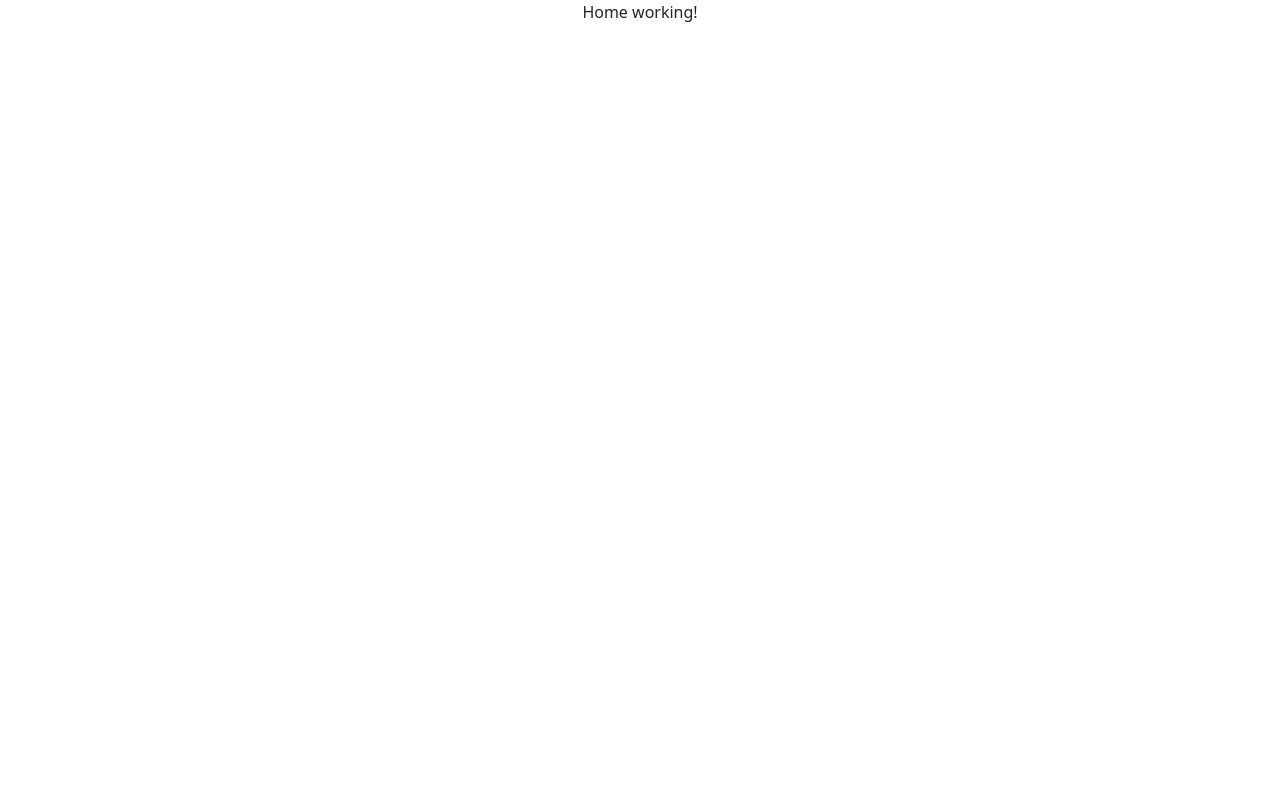
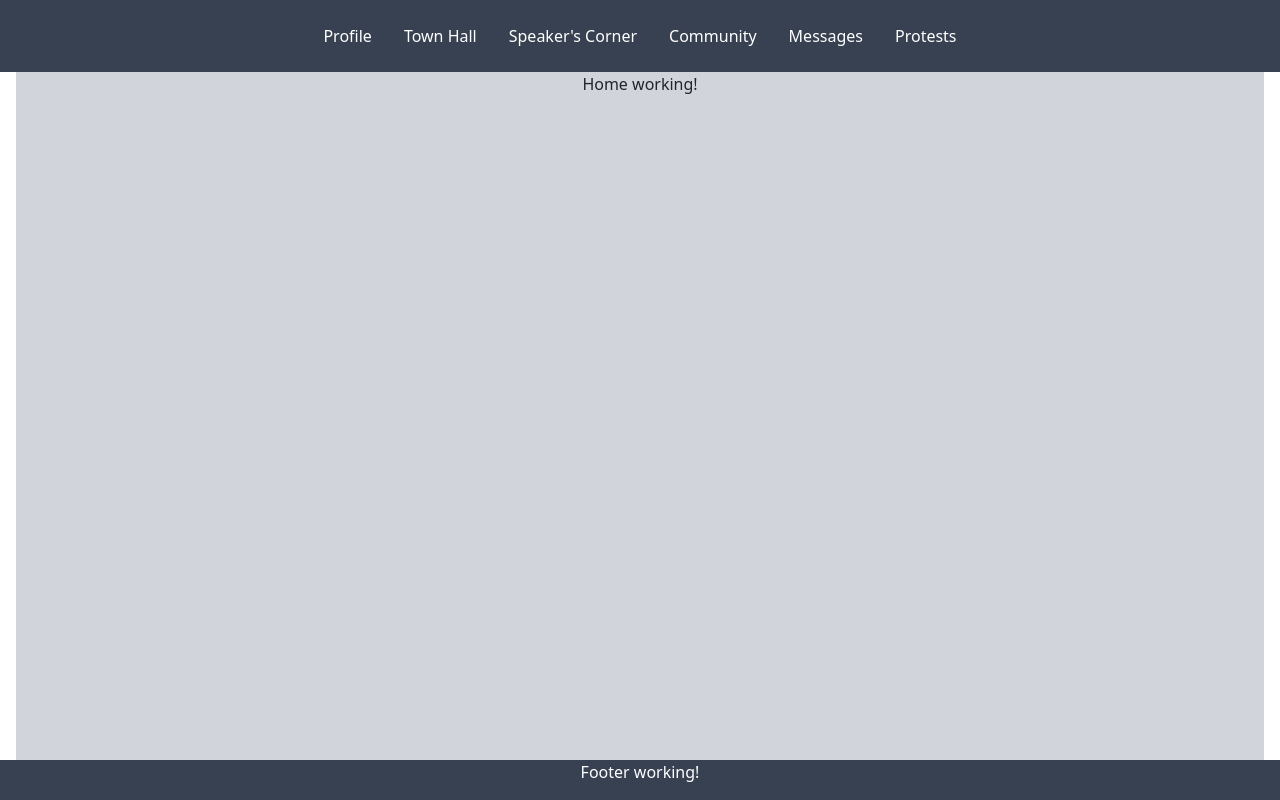
Before and after one commit to CraigAT1181/hive_fe, a React (Vite) app: page / in a window 1280 px wide. Built offline with nearby package versions, Linux system fonts and the light colour scheme.

Commit message:
Created structure for Header, DrawerHeader and NavbarHeader

```diff
--- a/index.html
+++ b/index.html
@@ -5,7 +5,7 @@
     <meta
       name="viewport"
       content="width=device-width, initial-scale=1.0" />
-    <title>Agrarian</title>
+    <title>Hive</title>
     <link
       rel="preconnect"
       href="https://fonts.googleapis.com" />
--- a/src/App.jsx
+++ b/src/App.jsx
@@ -1,8 +1,8 @@
 import React, { Suspense, lazy } from "react";
 import { Routes, Route } from "react-router-dom";
 // import { AuthProvider } from "./components/AuthContext";
-// import Header from "./components/Header";
-// import Footer from "./components/Footer";
+import Header from "./components/Header";
+import Footer from "./components/Footer";
 import ErrorHandler from "./components/ErrorHandler";
 import "@fortawesome/fontawesome-free/css/all.min.css";
 import "./index.css";
@@ -13,7 +13,7 @@ export default function App() {
   return (
     <div className="flex flex-col min-h-screen">
       {/* <AuthProvider> */}
-      {/* <Header /> */}
+      <Header />
       <main className="main">
         <Suspense
           fallback={
@@ -27,13 +27,13 @@ export default function App() {
               element={<Home />}
             />
             <Route
-              path="/error"
+              path="/*"
               element={<ErrorHandler />}
             />
           </Routes>
         </Suspense>
       </main>
-      {/* <Footer /> */}
+      <Footer />
       {/* </AuthProvider> */}
     </div>
   );
--- /dev/null
+++ b/src/components/DrawerHeader.jsx
@@ -0,0 +1,125 @@
+import React from "react";
+// import { useAuth } from "./AuthContext";
+import { Link } from "react-router-dom";
+
+export default function DrawerHeader({ isDrawerOpen, toggleDrawer }) {
+  //   const { user, logout } = useAuth();
+
+  return (
+    <div
+      className={`drawer-secondary transform ${
+        isDrawerOpen ? "translate-x-0" : "-translate-x-full"
+      } transition-transform`}
+      onClick={toggleDrawer}>
+      <div
+        className="drawer-primary"
+        onClick={(e) => e.stopPropagation()}>
+        <button
+          onClick={toggleDrawer}
+          className="drawer-close">
+          <svg
+            className="w-6 h-6"
+            fill="none"
+            stroke="currentColor"
+            viewBox="0 0 24 24"
+            xmlns="http://www.w3.org/2000/svg">
+            <path
+              strokeLinecap="round"
+              strokeLinejoin="round"
+              strokeWidth="2"
+              d="M6 18L18 6M6 6l12 12"></path>
+          </svg>
+        </button>
+        <div className="drawer-user-section">
+          <img
+            className="profile-icon"
+            alt=""
+          />
+          <p className="mb-0">Username</p>
+          <p>Handle</p>
+        </div>
+        <nav className="drawer-nav">
+          <Link
+            to="/profile"
+            className="drawer-nav-item"
+            onClick={toggleDrawer}>
+            <div className="flex">
+              <div className="mr-4 w-6">
+                <i className="fa-solid fa-user"></i>
+              </div>
+              <div>
+                <p className="mb-0 font-semibold">Profile</p>
+              </div>
+            </div>
+          </Link>
+          <Link
+            to="/town-hall"
+            className="drawer-nav-item"
+            onClick={toggleDrawer}>
+            <div className="flex">
+              <div className="mr-4 w-6">
+                <i className="fa-solid fa-house-flag"></i>
+              </div>
+              <div>
+                <p className="mb-0 font-semibold">Town Hall</p>
+              </div>
+            </div>
+          </Link>
+          <Link
+            to="/speakers-corner"
+            className="drawer-nav-item"
+            onClick={toggleDrawer}>
+            <div className="flex">
+              <div className="mr-4 w-6">
+                <i className="fa-solid fa-microphone"></i>
+              </div>
+              <div>
+                <p className="mb-0 font-semibold">Speaker's Corner</p>
+              </div>
+            </div>
+          </Link>
+          <Link
+            to="/community"
+            className="drawer-nav-item"
+            onClick={toggleDrawer}>
+            <div className="flex">
+              <div className="mr-4 w-6">
+                <i className="fa-solid fa-people-arrows"></i>
+              </div>
+              <div>
+                <p className="mb-0 font-semibold">Community</p>
+              </div>
+            </div>
+          </Link>
+          <Link
+            to="/messages"
+            className="drawer-nav-item"
+            onClick={toggleDrawer}>
+            <div className="flex">
+              <div className="mr-4 w-6">
+                <i className="fa-solid fa-envelope"></i>
+              </div>
+              <div>
+                <p className="mb-0 font-semibold">Messages</p>
+              </div>
+            </div>
+          </Link>
+
+          <Link
+            to="/protests"
+            className="drawer-nav-item"
+            onClick={toggleDrawer}>
+            <div className="flex">
+              <div className="mr-4 w-6">
+              <i className="fa-solid fa-bullhorn"></i>
+              </div>
+              <div>
+                <p className="mb-0 font-semibold">Protests</p>
+              </div>
+            </div>
+          </Link>
+        </nav>
+      </div>
+    </div>
+  );
+}
--- a/src/components/ErrorHandler.jsx
+++ b/src/components/ErrorHandler.jsx
@@ -1,5 +1,9 @@
 import React from "react";
 
 export default function ErrorHandler() {
-  return <div>Working</div>;
+  return (
+    <div className="error-handler-container">
+      <p>Error Handler working!</p>
+    </div>
+  );
 }
--- /dev/null
+++ b/src/components/Footer.jsx
@@ -0,0 +1,9 @@
+import React from "react";
+
+export default function Footer() {
+  return (
+    <div className="footer">
+      <p className="text-white">Footer working!</p>
+    </div>
+  );
+}
--- /dev/null
+++ b/src/components/Header.jsx
@@ -0,0 +1,60 @@
+import React, { useEffect, useState } from "react";
+import DrawerHeader from "./DrawerHeader";
+import NavbarHeader from "./NavbarHeader";
+import SessionManager from "./SessionManager";
+import { useLocation } from "react-router-dom";
+
+export default function Header() {
+  const [isDrawerOpen, setDrawerOpen] = useState(false);
+  const [pageTitle, setPageTitle] = useState("");
+
+  const location = useLocation();
+
+  useEffect(() => {
+    const path = location.pathname.substring(1).toUpperCase() || "HOME";
+
+    const title = path.split("-").join(" ");
+
+    setPageTitle(title);
+  }, [location]);
+
+  const toggleDrawer = () => {
+    setDrawerOpen(!isDrawerOpen);
+  };
+
+  return (
+    <header className="header">
+      <div className="flex items-center lg:hidden">
+        <button
+          onClick={toggleDrawer}
+          className="hamburger ml-1">
+          <svg
+            className="w-6 h-6"
+            fill="none"
+            stroke="currentColor"
+            viewBox="0 0 24 24"
+            xmlns="http://www.w3.org/2000/svg">
+            <path
+              strokeLinecap="round"
+              strokeLinejoin="round"
+              strokeWidth="2"
+              d="M4 6h16M4 12h16M4 18h16"></path>
+          </svg>
+        </button>
+      </div>
+      <div className="flex flex-grow justify-center lg:hidden">
+        <span className="text-2xl font-thin">{pageTitle}</span>
+      </div>
+      <div className="hidden lg:block">
+        <NavbarHeader pageTitle={pageTitle} />
+      </div>
+      {/* <div className="hidden lg:block">
+        <SessionManager />
+      </div> */}
+      <DrawerHeader
+        isDrawerOpen={isDrawerOpen}
+        toggleDrawer={toggleDrawer}
+      />
+    </header>
+  );
+}
--- /dev/null
+++ b/src/components/NavbarHeader.jsx
@@ -0,0 +1,54 @@
+import React from "react";
+// import { useAuth } from "./AuthContext";
+import { Link } from "react-router-dom";
+
+export default function NavbarHeader({ pageTitle }) {
+  return (
+    <nav className="navbar">
+      <Link
+        to="/profile"
+        className={`nav-item ${
+          pageTitle === "PROFILE" ? "selected-nav-item" : ""
+        }`}>
+        Profile
+      </Link>
+
+      <Link
+        to="/town-hall"
+        className={`nav-item ${
+          pageTitle === "TOWN HALL" ? "selected-nav-item" : ""
+        }`}>
+        Town Hall
+      </Link>
+      <Link
+        to="/speakers-corner"
+        className={`nav-item ${
+          pageTitle === "SPEAKERS CORNER" ? "selected-nav-item" : ""
+        }`}>
+        Speaker's Corner
+      </Link>
+      <Link
+        to="/community"
+        className={`nav-item ${
+          pageTitle === "COMMUNITY" ? "selected-nav-item" : ""
+        }`}>
+        Community
+      </Link>
+      <Link
+        to="/messages"
+        className={`nav-item ${
+          pageTitle === "MESSAGES" ? "selected-nav-item" : ""
+        }`}>
+        Messages
+      </Link>
+
+      <Link
+        to="/protests"
+        className={`nav-item ${
+          pageTitle === "PROTESTS" ? "selected-nav-item" : ""
+        }`}>
+        Protests
+      </Link>
+    </nav>
+  );
+}
--- /dev/null
+++ b/src/components/SessionManager.jsx
@@ -0,0 +1,10 @@
+import React from "react";
+
+export default function SessionManager() {
+  return (
+    <div>
+      <button>Login</button>
+      <button>Log Out</button>
+    </div>
+  );
+}
--- a/src/index.css
+++ b/src/index.css
@@ -4,6 +4,70 @@
 @tailwind components;
 @tailwind utilities;
 
+/* -- STRUCTURE -- */
+
+.header {
+  @apply bg-gray-700 p-4 text-white flex justify-center items-center;
+}
+
+.main {
+  @apply bg-gray-300 flex-grow mx-4;
+}
+
+.footer {
+  @apply bg-gray-700 flex justify-center;
+}
+
+/* -- ERRORS -- */
+
+.error-handler-container {
+  @apply flex justify-center;
+}
+
+/* -- NAVBAR -- */
+
+.drawer-secondary {
+  @apply fixed inset-0 bg-gray-700 bg-opacity-75 z-50;
+}
+
+.drawer-primary {
+  @apply bg-white w-64 h-full shadow-lg p-4;
+}
+
+.drawer-close {
+  @apply text-gray-700 focus:outline-none;
+}
+
+.drawer-user-section {
+  @apply text-gray-700 mt-4;
+}
+
+.profile-icon {
+  @apply bg-gray-700 w-12 h-12 rounded;
+}
+
+.drawer-nav {
+  @apply mt-4 ml-6;
+}
+
+.drawer-nav-item {
+  @apply block py-2 text-gray-700 no-underline hover:bg-gray-200 rounded;
+}
+
+.navbar {
+  @apply flex;
+}
+
+.nav-item {
+  @apply mx-4 no-underline text-white font-thin;
+}
+
+.selected-nav-item {
+  @apply font-semibold;
+}
+
+/* -- PAGES -- */
+
 .home-container {
   @apply flex justify-center;
 }
```
